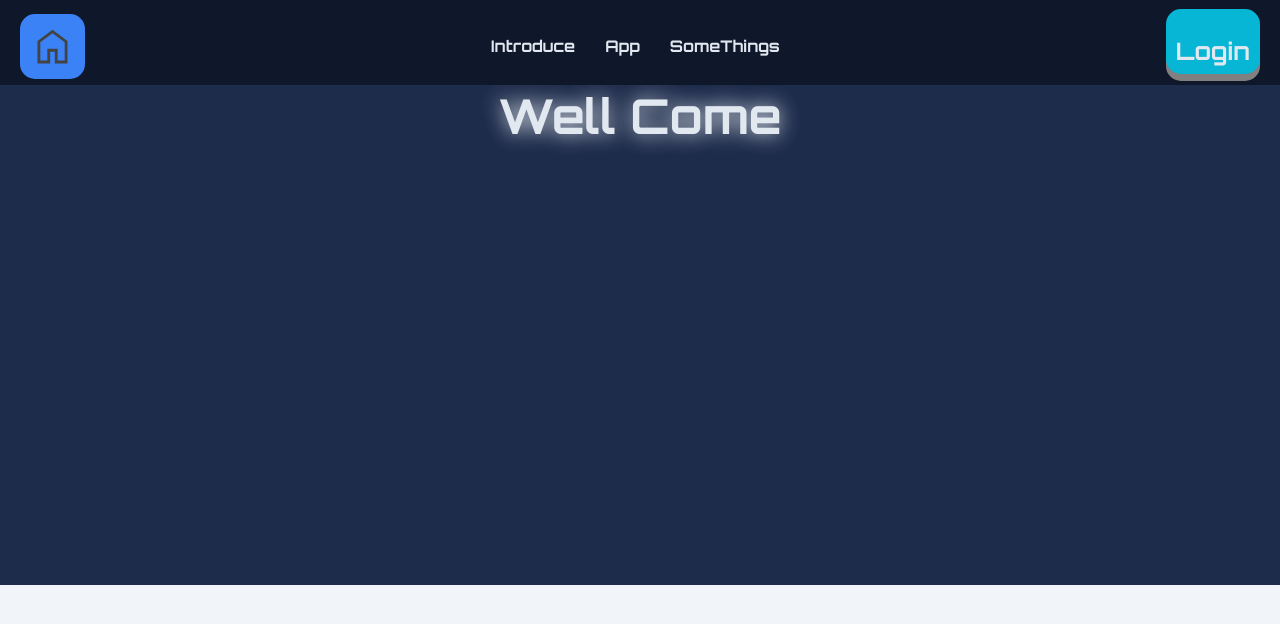
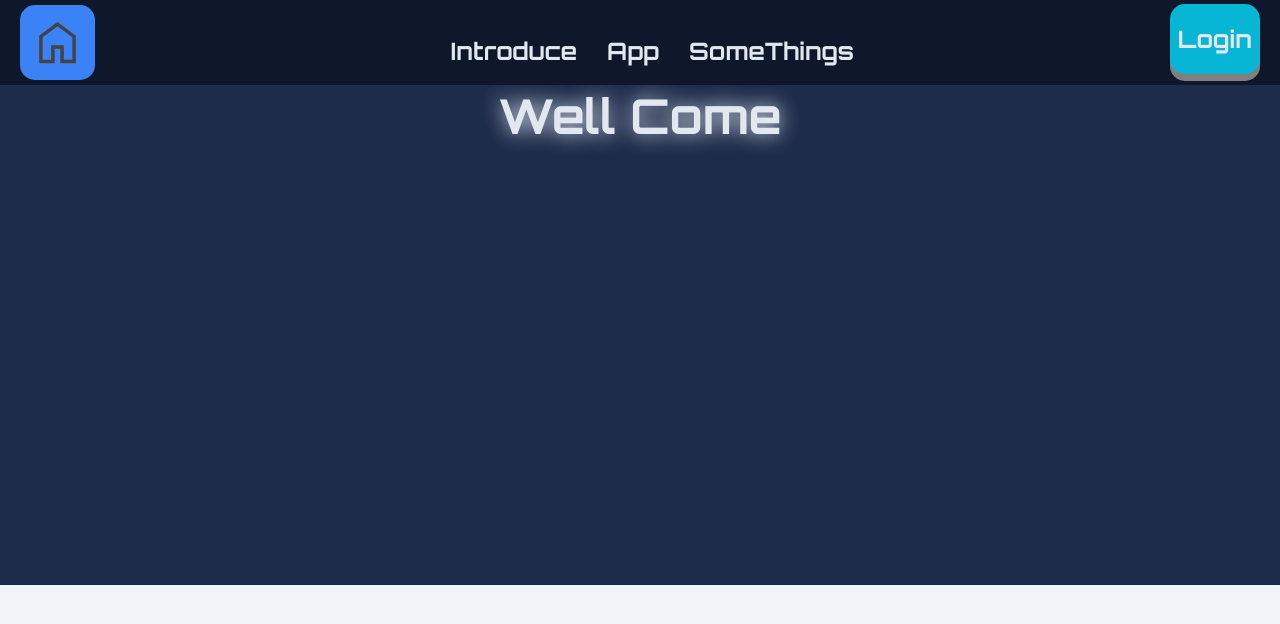
Before and after one commit to krjmrok/local-intro-web, a plain HTML site: page index.html in a window 1280 px wide. Drawn offline with Linux system fonts and the light colour scheme.

Commit message:
headerUIとjsの練習

```diff
--- a/index.html
+++ b/index.html
@@ -3,7 +3,7 @@
     <head>
         <meta charset="UTF-8">
         <title>Intro-web</title>
-        <link rel="stylesheet" href="/style.css">
+        <link rel="stylesheet" href="style.css">
         <link href="https://fonts.googleapis.com/css2?family=Orbitron:wght@700&family=Noto+Sans+JP:wght@400&display=swap" rel="stylesheet">
     </head>
     <body>
@@ -16,28 +16,27 @@
                 </div>
                 <nav class="header-center">
                     <ul class="header-menu">
-                        <li>Introduce</li>
-                        <li>App</li>
-                        <li>SomeThings</li>
+                        <li><a href="#Introduce">Introduce</a></li>
+                        <li><a href="#App">App</a></li>
+                        <li><a href="#SomeThings">SomeThings</a></li>
                     </ul>
                 </nav>
                 <div class="header-right">
                     <a href="#" class="login btn">Login</a>
-
                 </div>
 
             </div>
 
         </header>
-        <div class="top-wrapper">
+        <div id="#Introduce" class="top-wrapper">
             <div class="container">
                 <h1 class="neon-text">Well Come</h1>
                  <a href=""></a>
                  <a href=""></a>
             </div>
         </div>
-        <div class="app-wrapper"></div>
+        <div id="#App" class="app-wrapper"></div>
         <footer></footer>
     </body>
-    <script src="indx.js" ></script>
+    <script src="index.js"></script>
 </html>
--- a/index.js
+++ b/index.js
@@ -0,0 +1 @@
+window.alert("Hello World!");
--- a/style.css
+++ b/style.css
@@ -4,6 +4,10 @@ body {
     font-family: 'Noto Sans JP', sans-serif;
     background-color: #F1F5F9;
     color: #E2E8F0;
+}
+
+a {
+    text-decoration: none;
 }
 
 .container {
@@ -32,12 +36,13 @@ header {
 
 .header-left {
     display: flex;
+    padding-bottom: 17px;
 }
 
 .Home {
     display: flex;
-    width: 45px;
-    height: 45px;
+    width: 55px;
+    height: 55px;
     line-height: 65px;
     padding: 10px;
     margin-left: 20px;
@@ -53,30 +58,31 @@ header {
 .header-menu {
     display: flex;
     list-style: none;
+    padding-top: -10px;
+
 }
 
 .header-menu li {
     padding: 20px 15px;
 }
 
+.header-menu a {
+    color: #E2E8F0;
+    font-size: 24px;
+}
+
 .header-right {
     display: flex;
-    padding: 0 0 10px 20px;
-}
-
-.heaer-right a {
-    text-decoration: none;
-    text-align: center;
+    margin-bottom: 24px;
 }
 
 .login {
-    height: 45px;
+    flex: auto;
     font-size: 24px;
     color: #E2E8F0;
-    line-height: 65px;
     margin-right: 20px;
     background-color: #06B6D4;
-    padding: 10px;
+    padding: 20px 8px;
     box-shadow: 0 7px gray;
 }
 
```
